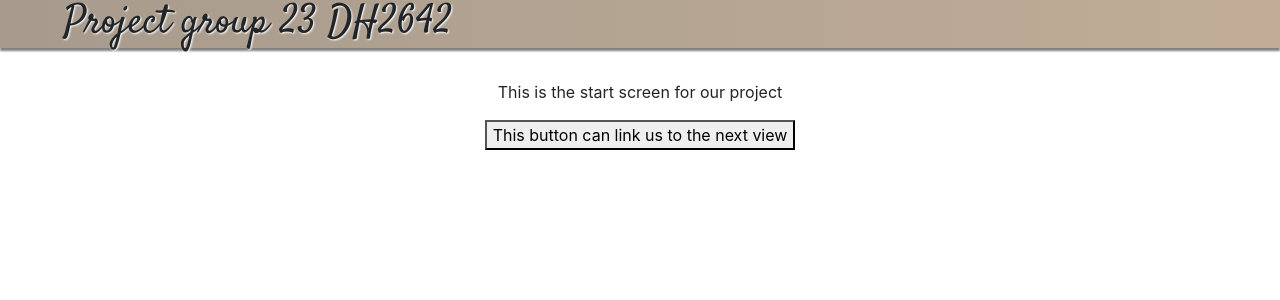
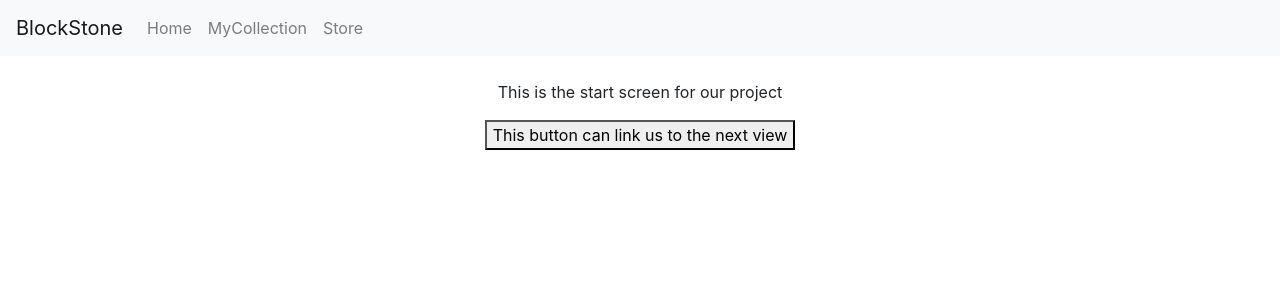
Before and after one commit to heho07/DH2642-ProjectGroup23, a React (Create React App) app: page / in a window 1280 px wide. Shown: the top 300 px of the page. Built offline with nearby package versions, Linux system fonts and the light colour scheme.

Commit message:
Adding some designwork

```diff
--- a/src/App.js
+++ b/src/App.js
@@ -2,11 +2,6 @@ import React, { Component } from "react";
 import { Route } from "react-router-dom";
 import "./App.css";
 
-
-// See below for examples of how to import components into our app:
-// import modelInstance from "./data/DinnerModel";
-// import SelectDish from "./SelectDish/SelectDish";
-// import Overview from "./Overview/Overview";
 import StoreDetail from "./StoreDetail/StoreDetail";
 import MyCollection from "./MyCollection/MyCollection";
 import modelInstance from "./data/Model";
@@ -17,7 +12,7 @@ class App extends Component {
   constructor(props) {
     super(props);
     this.state = {
-      title: "Project group 23 DH2642"
+      title: "BlockStone"
     };
   }
 
@@ -27,9 +22,19 @@ class App extends Component {
     return (
       <div className="App">
         <header className="App-header">
-          <div className="dinnerPlannerHeader">
-            <h1 className="App-title">{this.state.title}</h1>
-          </div>
+          <nav class="navbar navbar-expand-lg navbar-light bg-light">
+          <a class="navbar-brand" href="#">BlockStone</a>
+          <button class="navbar-toggler" type="button" data-toggle="collapse" data-target="#navbarNavAltMarkup" aria-controls="navbarNavAltMarkup" aria-expanded="false" aria-label="Toggle navigation">
+            <span class="navbar-toggler-icon"></span>
+          </button>
+      <div class="collapse navbar-collapse" id="navbarNavAltMarkup">
+        <div class="navbar-nav">
+          <a class="nav-item nav-link" href="#">Home <span class="sr-only">(current)</span></a>
+          <a class="nav-item nav-link" href="/MyCollection">MyCollection</a>
+          <a class="nav-item nav-link" href="#">Store</a>
+      </div>
+    </div>
+</nav>
 
           {/* We rended diffrent component based on the path */}
           <Route exact path="/" component={Welcome} />
--- a/src/index.js
+++ b/src/index.js
@@ -3,6 +3,7 @@ import ReactDOM from "react-dom";
 import { BrowserRouter } from "react-router-dom";
 import App from "./App";
 import "./index.css";
+
 
 // This is the root file for our React app. It searches for the "root" div in index.html
 // and creates an App component in there (App.js)
```
